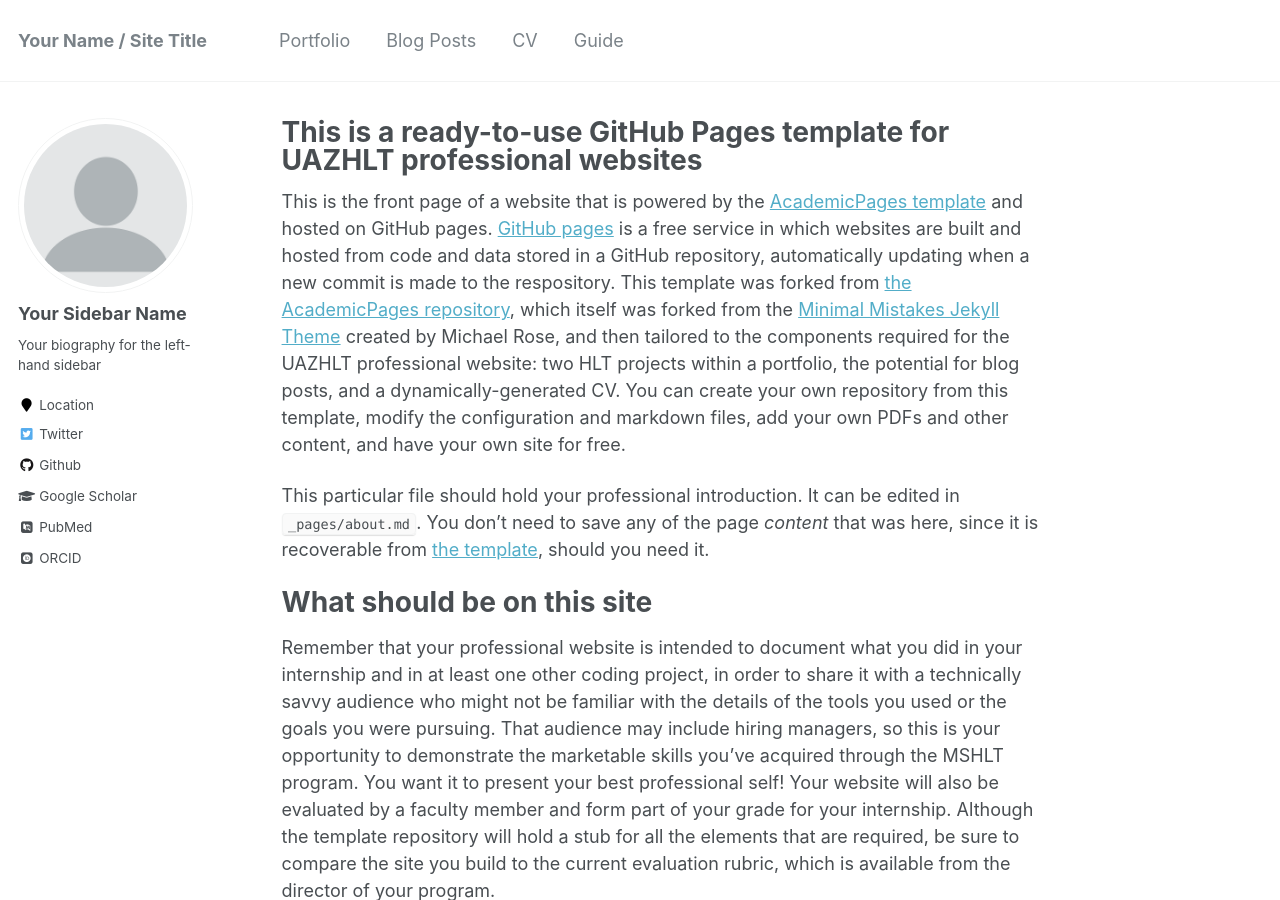
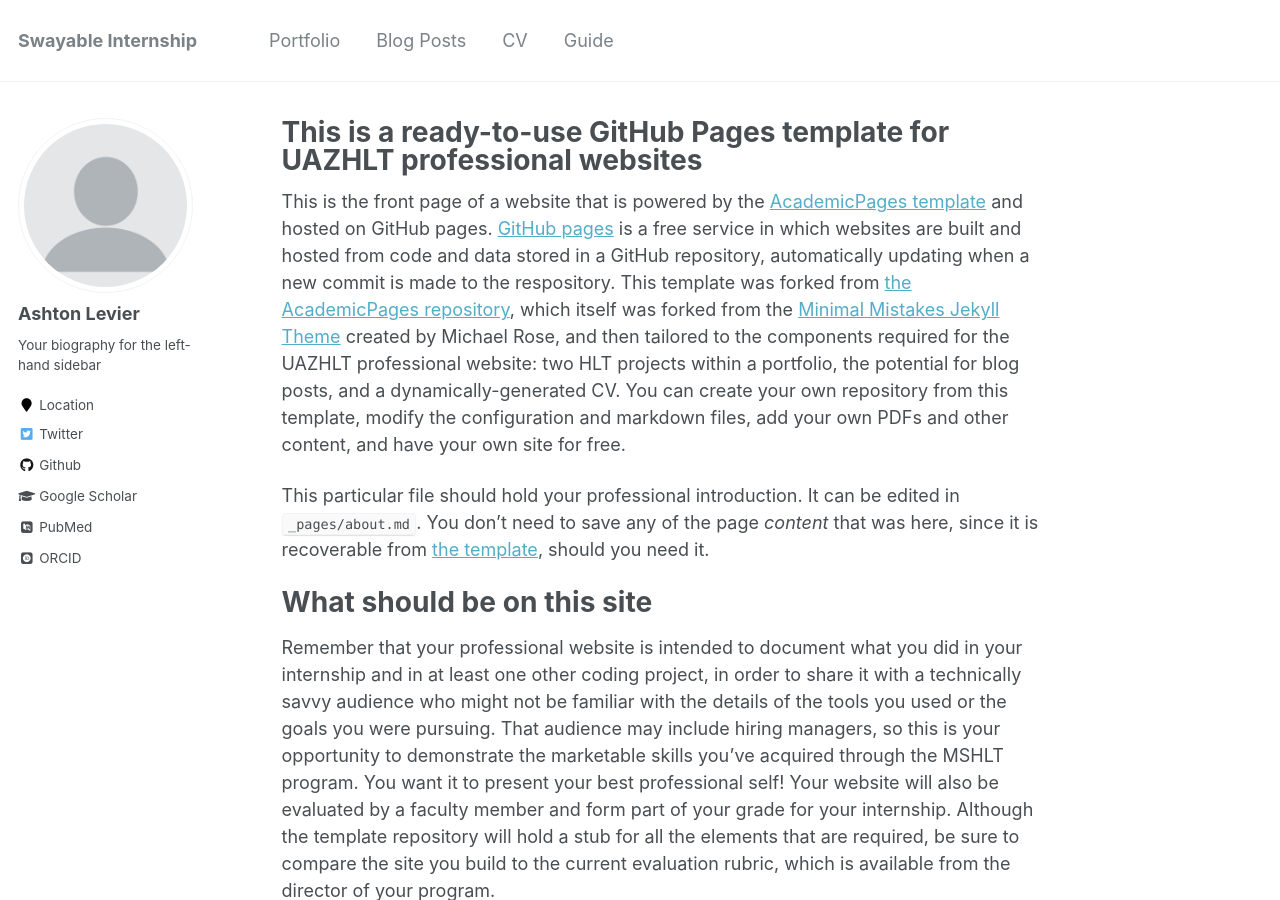
Before and after one commit to anlevier/anlevier.github.io, a Jekyll site: the page built from _pages/about.md, in a window 1280 px wide and 900 px high. Built offline with Jekyll 4.4.1, drawn with Linux system fonts in a browser that asks for light colours; some web fonts are replaced; some of the changed text lies outside the part shown.

Commit message:
update metadata

```diff
--- a/_config.yml
+++ b/_config.yml
@@ -7,13 +7,13 @@
 
 # Site Settings
 locale                   : "en-US"
-title                    : "Your Name / Site Title"
+title                    : "Swayable Internship"
 title_separator          : "-"
-name                     : &name "Your Name"
+name                     : &name "Ashton Levier"
 description              : &description "personal description"
-url                      : https://yourGHusername.github.io # the base hostname & protocol for your site e.g. "https://mmistakes.github.io"
+url                      : https://anlevier.github.io # the base hostname & protocol for your site e.g. "https://mmistakes.github.io"
 baseurl                  : "" # the subpath of your site, e.g. "/blog"
-repository               : "yourGHusername/yourGHusername.github.io"
+repository               : "anlevier.github.io"
 teaser                   :  # filename of teaser fallback teaser image placed in /images/, .e.g. "500x300.png"
 breadcrumbs              : false # true, false (default)
 words_per_minute         : 160
@@ -80,7 +80,7 @@ analytics:
 
 # Site Author
 author:
-  name             : "Your Sidebar Name"
+  name             : "Ashton Levier"
   avatar           : "profile.png"
   bio              : "Your biography for the left-hand sidebar"
   location         : "Location"
@@ -96,7 +96,7 @@ author:
   flickr           :
   facebook         :
   foursquare       :
-  github           : "yourGHusername"
+  github           : "anlevier"
   google_plus      :
   keybase          :
   instagram        :
```
